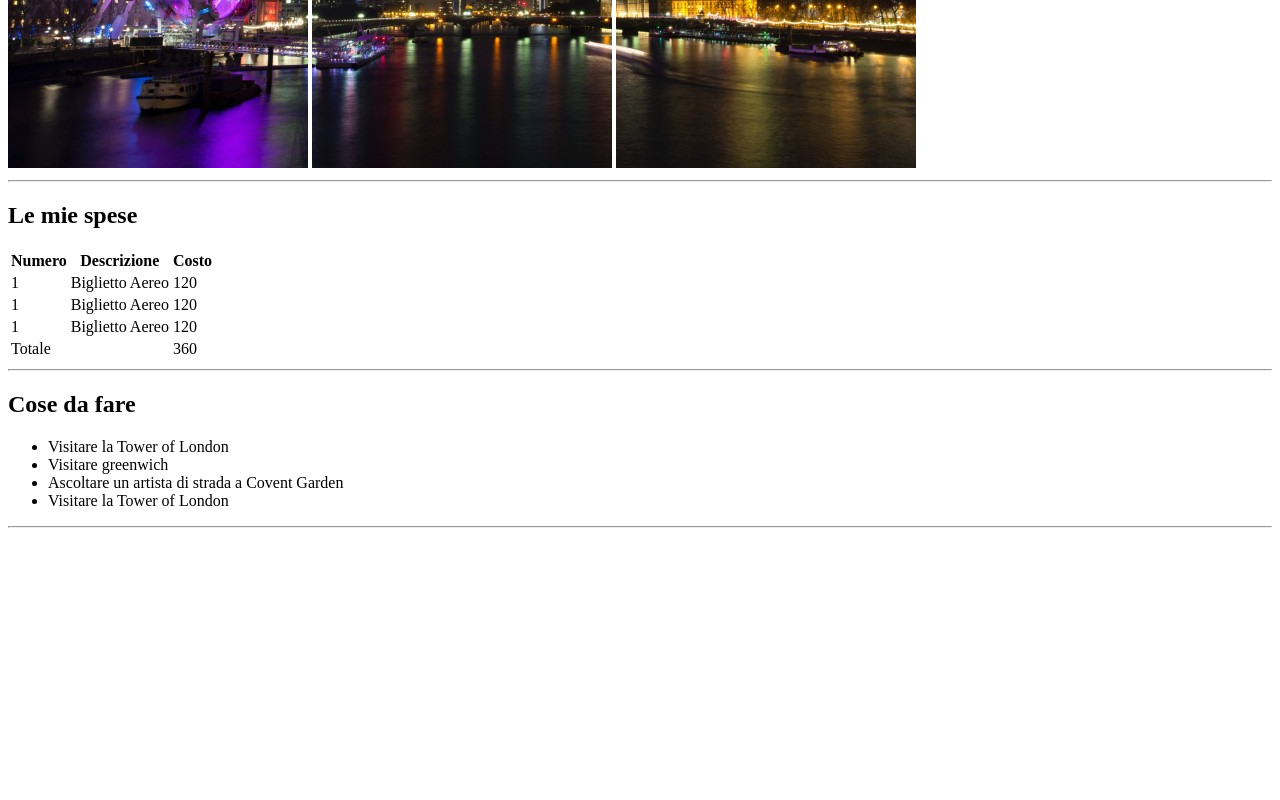
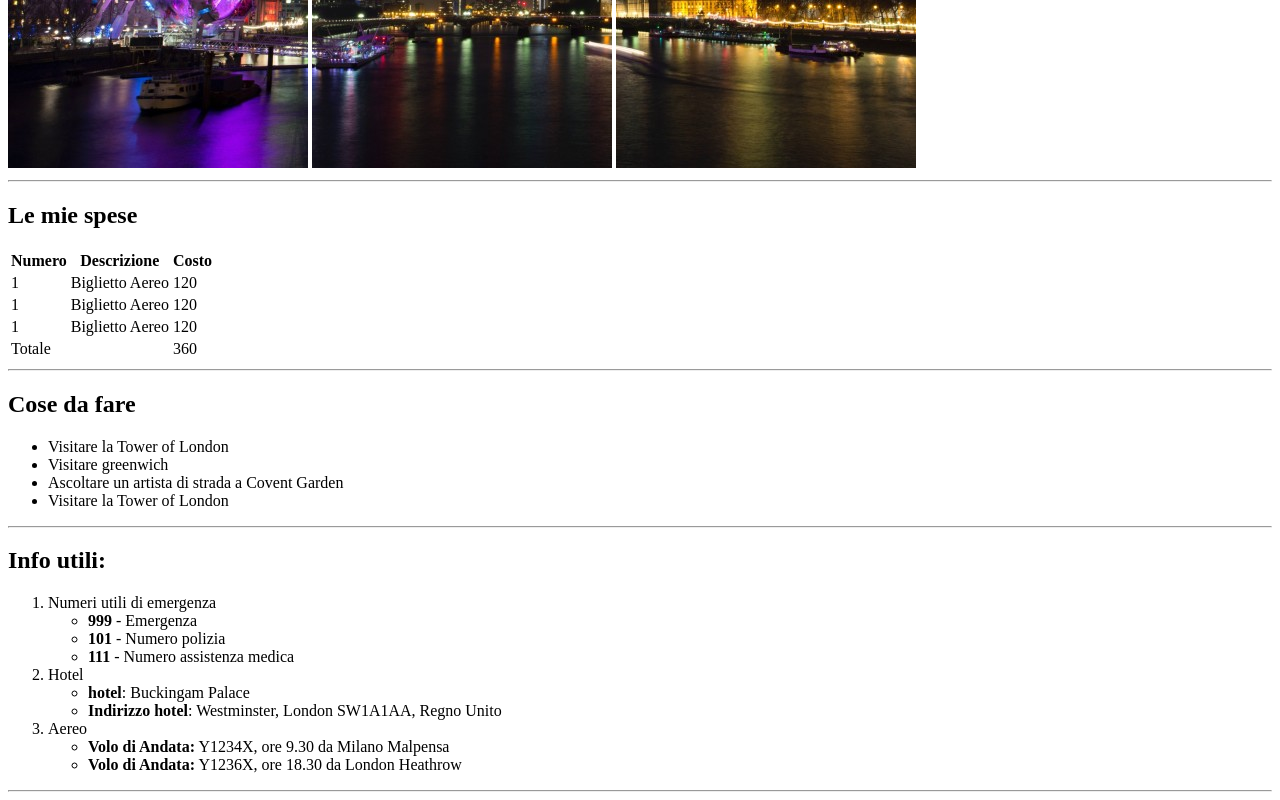
Before and after one commit to LuigiGrimaldi/html-london-trip, a plain HTML site: page index.html in a window 1280 px wide. Shown: the part 512-1312 px from the top of the page. Before the commit the page ends 1048 px from the top, so only its background shows below. Drawn offline with Linux system fonts and the light colour scheme.

Commit message:
info_section commit

```diff
--- a/index.html
+++ b/index.html
@@ -9,7 +9,11 @@
 <body>
     <!-- title -->
     <header>
+
+        <!-- Main Title -->
         <h1>Il mio Viaggio a Londra</h1>
+
+        <!-- Images -->
         <img src="img/pexels-bill-emrich-230794-0.jpg" alt="404 not found">
         <img src="img/pexels-bill-emrich-230794-1.jpg" alt="404 not found">
         <img src="img/pexels-bill-emrich-230794-2.jpg" alt="404 not found">
@@ -19,7 +23,11 @@
     <main>
         <!-- my expenses -->
         <section>
+
+            <!-- Title -->
         <h2>Le mie spese</h2>
+
+        <!-- Tables -->
         <table>
             <thead>
                 <tr>
@@ -53,8 +61,13 @@
         <hr>
 
         <!-- memorandum -->
+
         <section>
+
+            <!-- Title -->
             <h2>Cose da fare</h2>
+
+            <!-- list -->
             <ul>
                 <li>Visitare la Tower of London</li>
                 <li>Visitare greenwich</li>
@@ -63,6 +76,45 @@
             </ul>
         </section>
         <hr>
+
+        <!-- info -->
+        <section>
+
+            <!-- Title -->
+            <h2>Info utili:</h2>
+
+            <!-- list -->
+            <ol>
+
+                <!-- list Numbers -->
+                <li>
+                    Numeri utili di emergenza
+                    <ul>
+                        <li><strong>999</strong> - Emergenza</li>
+                        <li><strong>101</strong> - Numero polizia</li>
+                        <li><strong>111</strong> - Numero assistenza medica</li>
+                    </ul>
+                </li>
+
+                <!-- list Hotels -->
+                <li>
+                    Hotel
+                    <ul>
+                        <li><strong>hotel</strong>: Buckingam Palace</li>
+                        <li><strong>Indirizzo hotel</strong>: Westminster, London SW1A1AA, Regno Unito</li>
+                    </ul>
+                </li>
+
+                <!-- list Planes -->
+                <li>Aereo
+                    <ul>
+                        <li><strong>Volo di Andata:</strong> Y1234X, ore 9.30 da Milano Malpensa</li>
+                        <li><strong>Volo di Andata:</strong> Y1236X, ore 18.30 da London Heathrow</li>
+                    </ul>
+                </li>
+            </ol>
+        </section>
+        <hr>
     </main>
 </body>
 </html>
```
